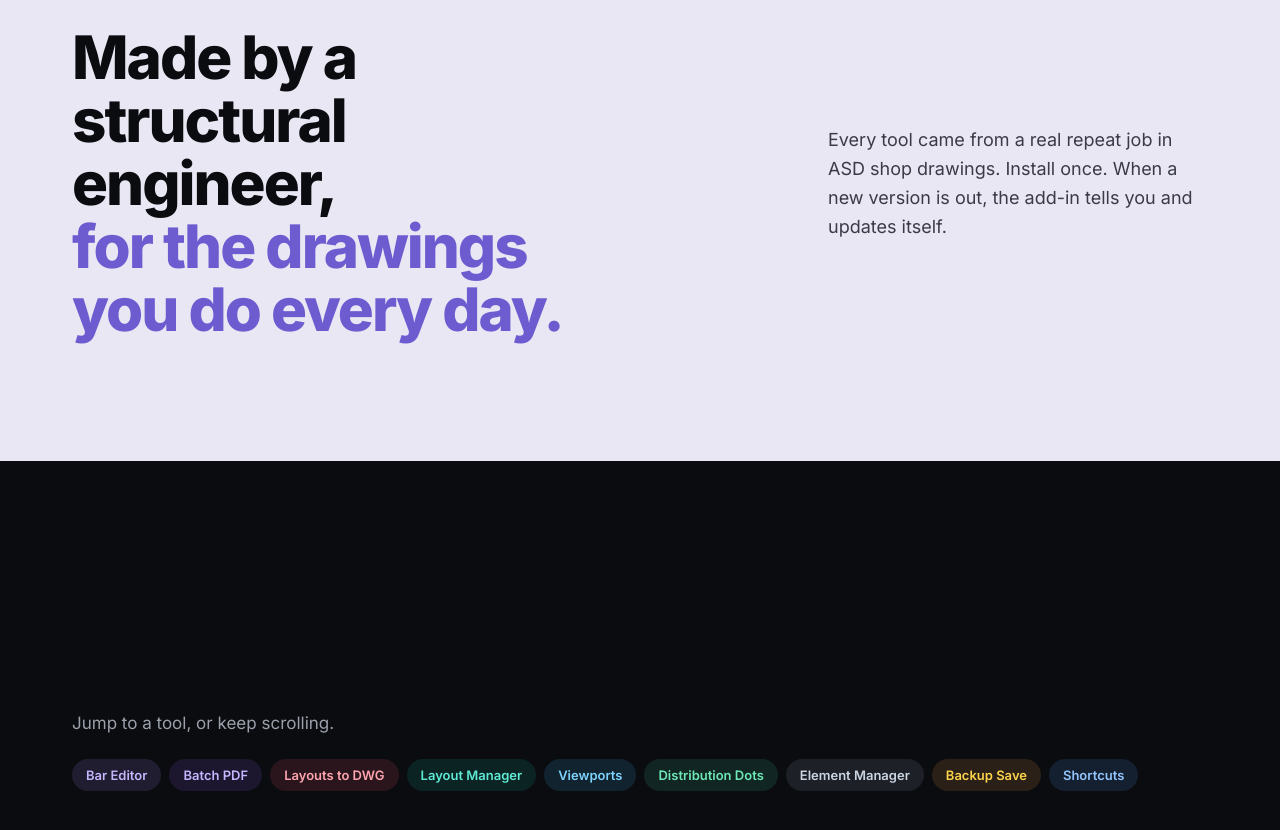
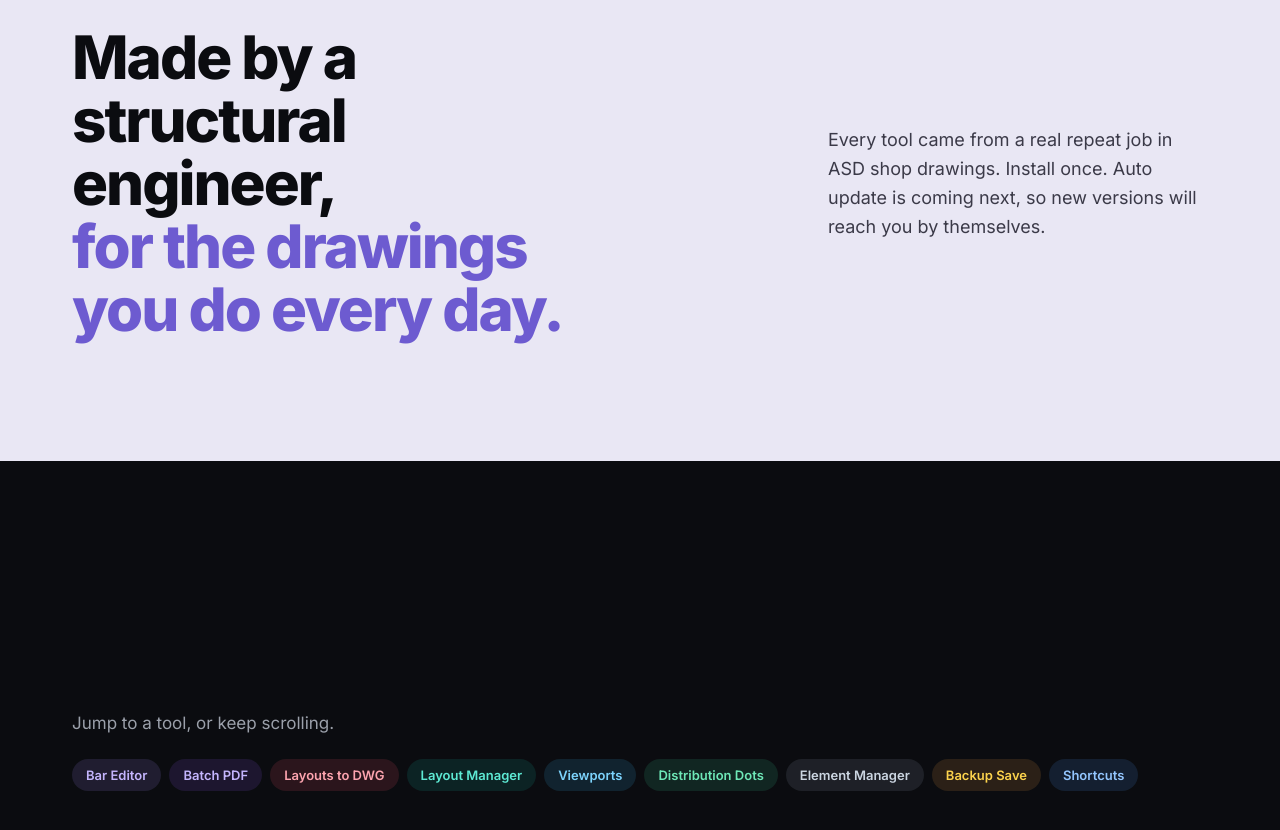
Before and after one commit to baraa2x-hub/STRUCTURA-ASD, a plain HTML site: page index.html in a window 1280 px wide. Shown: the part 1420-2250 px from the top of the page. Drawn offline with Linux system fonts and the light colour scheme.

Commit message:
Wording: auto update is coming next
Co-Authored-By: Claude Opus 5.5 <noreply@anthropic.com>
Claude-Session: https://claude.ai/code/session_01K14NMBHfWYrNB887wSPJ6G

```diff
--- a/index.html
+++ b/index.html
@@ -170,7 +170,7 @@ a{color:#c4b5fd}a:hover{color:#fff}
   <section style="background:#e9e7f4;color:#0b0c10;padding:120px 0">
     <div class="w split">
       <h2 style="font-size:60px;line-height:1.05;letter-spacing:-2px;margin:0;font-weight:800">Made by a structural engineer,<br><span style="color:#6d5bd0">for the drawings you do every day.</span></h2>
-      <p style="font-size:18px;line-height:1.6;color:#3b3a48;margin:0;justify-self:end;max-width:380px">Every tool came from a real repeat job in ASD shop drawings. Install once. When a new version is out, the add-in tells you and updates itself.</p>
+      <p style="font-size:18px;line-height:1.6;color:#3b3a48;margin:0;justify-self:end;max-width:380px">Every tool came from a real repeat job in ASD shop drawings. Install once. Auto update is coming next, so new versions will reach you by themselves.</p>
     </div>
   </section>
 
```
